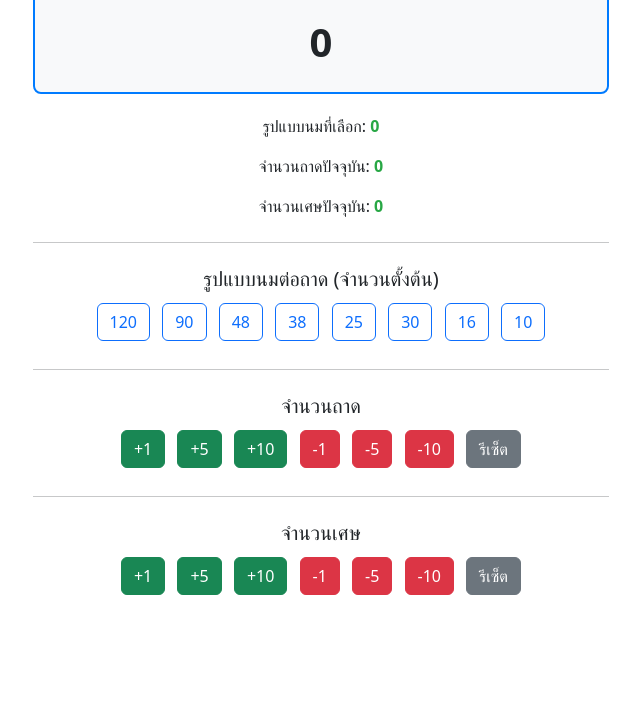
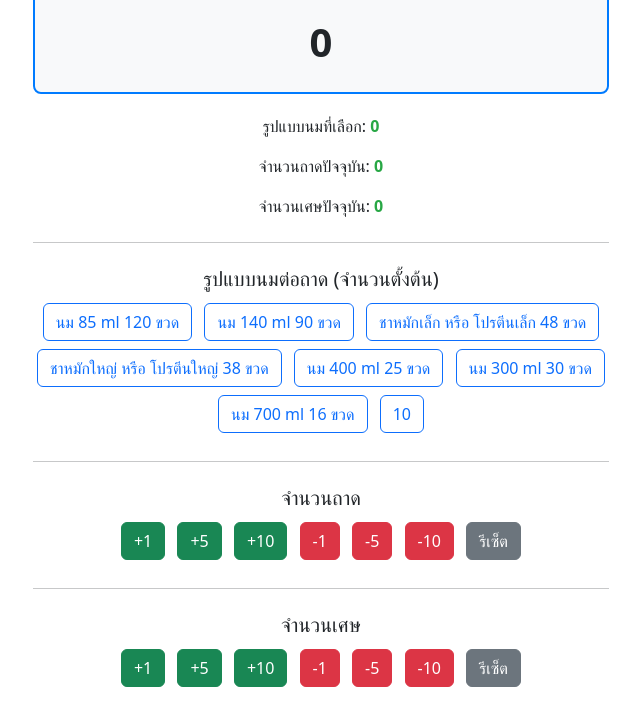
Before and after one commit to kong202514/kong202514.github.io, a plain HTML site: page src/c.html in a window 1280 px wide. Shown: the part 80-800 px from the top of the page, without its empty margins (319-959 px from the left). Drawn offline with nearby package versions, Linux system fonts and the light colour scheme.

Commit message:
Update c.html

```diff
--- a/src/c.html
+++ b/src/c.html
@@ -1,4 +1,3 @@
-
 <html lang="en">
 
 <head>
@@ -52,14 +51,17 @@
 
         <h5 class="mt-4">รูปแบบนมต่อถาด (จำนวนตั้งต้น)</h5>
         <div class="btn-group-custom mb-4">
-            <button class="btn btn-outline-primary" onclick="setMilkFormat(120)">120</button>
-            <button class="btn btn-outline-primary" onclick="setMilkFormat(90)">90</button>
-            <button class="btn btn-outline-primary" onclick="setMilkFormat(48)">48</button>
-            <button class="btn btn-outline-primary" onclick="setMilkFormat(38)">38</button>
-            <button class="btn btn-outline-primary" onclick="setMilkFormat(25)">25</button>
-            <button class="btn btn-outline-primary" onclick="setMilkFormat(30)">30</button>
-            <button class="btn btn-outline-primary" onclick="setMilkFormat(16)">16</button>
+            <button class="btn btn-outline-primary" onclick="setMilkFormat(120)">นม 85 ml 120 ขวด</button>
+            <button class="btn btn-outline-primary" onclick="setMilkFormat(90)">นม 140 ml 90 ขวด</button>
+            <button class="btn btn-outline-primary" onclick="setMilkFormat(48)">ชาหมักเล็ก หรือ โปรตีนเล็ก 48
+                ขวด</button>
+            <button class="btn btn-outline-primary" onclick="setMilkFormat(38)">ชาหมักใหญ่ หรือ โปรตีนใหญ่ 38
+                ขวด</button>
+            <button class="btn btn-outline-primary" onclick="setMilkFormat(25)">นม 400 ml 25 ขวด</button>
+            <button class="btn btn-outline-primary" onclick="setMilkFormat(30)">นม 300 ml 30 ขวด</button>
+            <button class="btn btn-outline-primary" onclick="setMilkFormat(16)">นม 700 ml 16 ขวด</button>
             <button class="btn btn-outline-primary" onclick="setMilkFormat(10)">10</button>
+
         </div>
 
         <hr>
```
